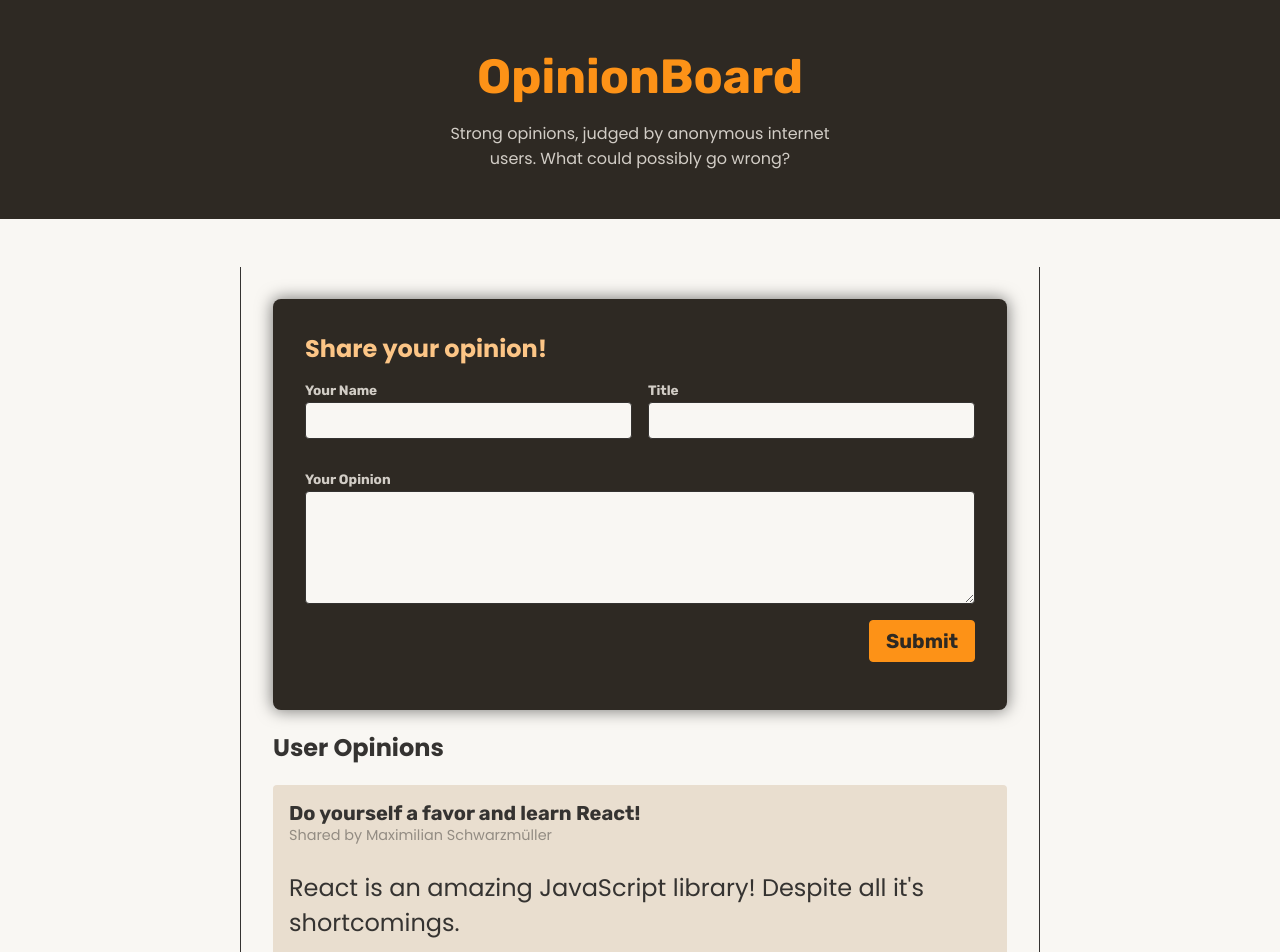
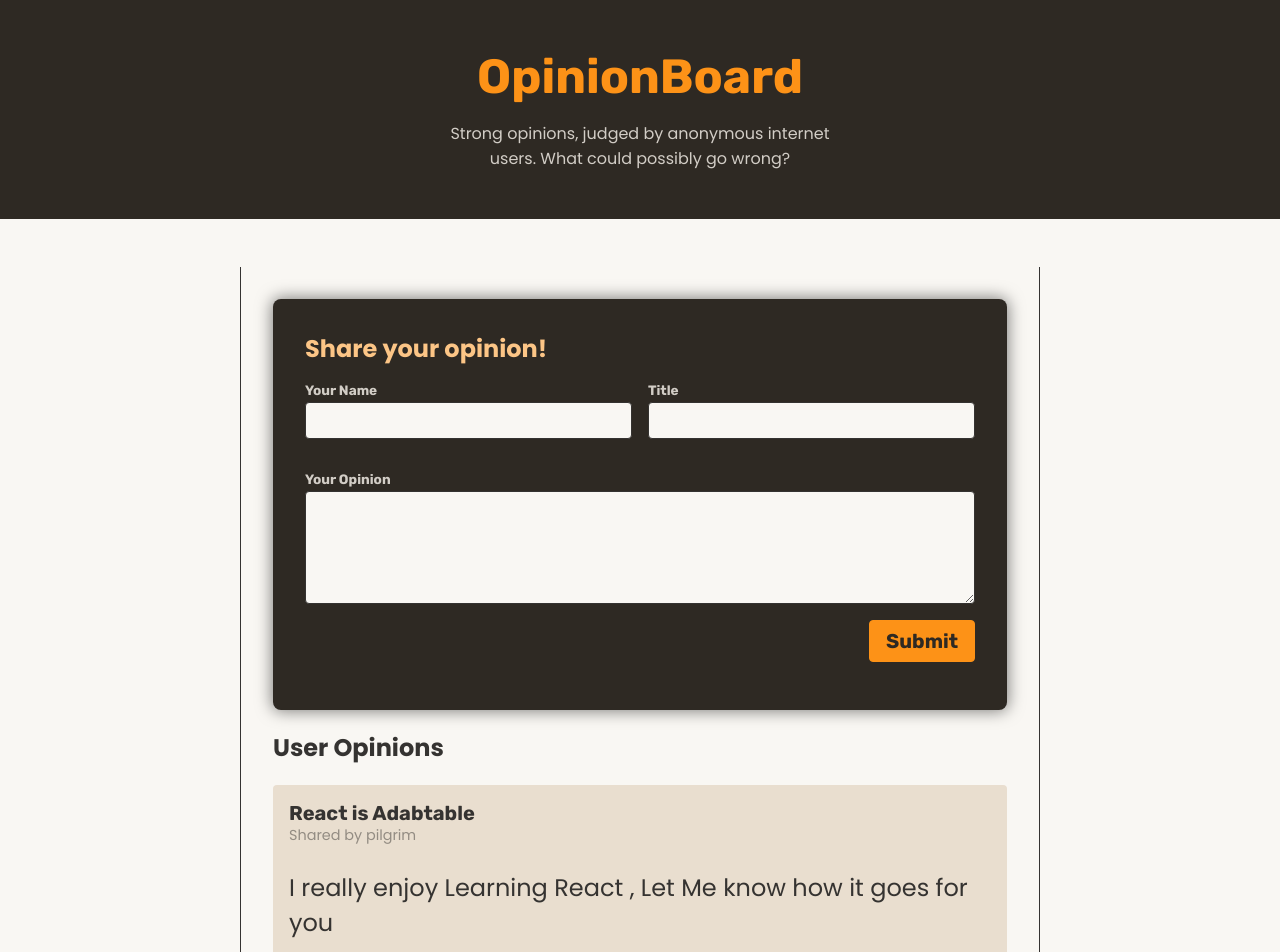
Before and after one commit to blasius-okwach/React-Opinion-Board, a React (Vite) app: page / in a window 1280 px wide. Shown: the top 952 px of the page. Built offline with nearby package versions, Linux system fonts and the light colour scheme; data requests are answered from the project's data file.

Commit message:
Working with Asynchronous Form Actions

```diff
--- a/backend/db.json
+++ b/backend/db.json
@@ -1,5 +1,12 @@
 {
   "opinions": [
+    {
+      "id": 1759998180819,
+      "votes": 0,
+      "userName": "pilgrim",
+      "title": "React is Adabtable",
+      "body": "I really enjoy Learning React , Let Me know how it goes for you"
+    },
     {
       "id": 1,
       "userName": "Maximilian Schwarzmüller",
--- a/src/components/NewOpinion.jsx
+++ b/src/components/NewOpinion.jsx
@@ -1,7 +1,11 @@
+import { use } from "react";
 import { useActionState } from "react";
+import { OpinionsContext } from "../store/opinions-context";
 
 export function NewOpinion() {
-  function shareOpinionAction(prevState, formData) {
+  const { addOpinion } = use(OpinionsContext);
+
+  async function shareOpinionAction(prevState, formData) {
     const title = formData.get("title");
     const body = formData.get("body");
     const userName = formData.get("userName");
@@ -31,8 +35,7 @@ export function NewOpinion() {
       };
     }
 
-    //Submit to Backend
-
+    await addOpinion({ title, body, userName });
     return { errors: null };
   }
 
```
